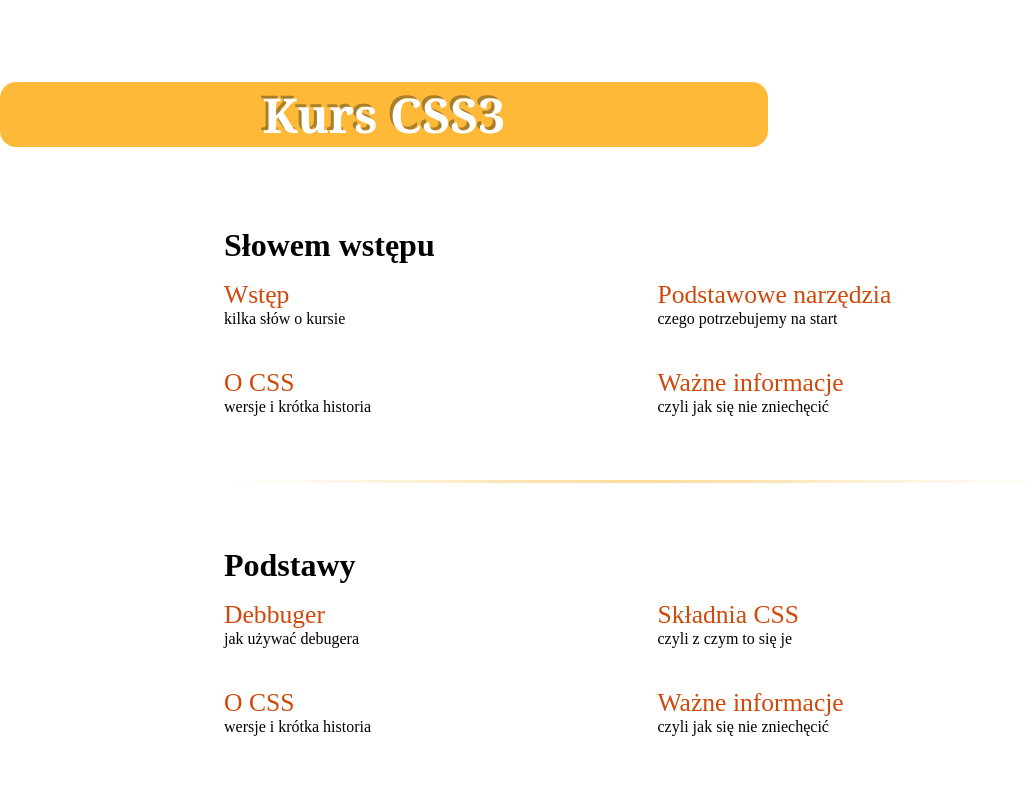
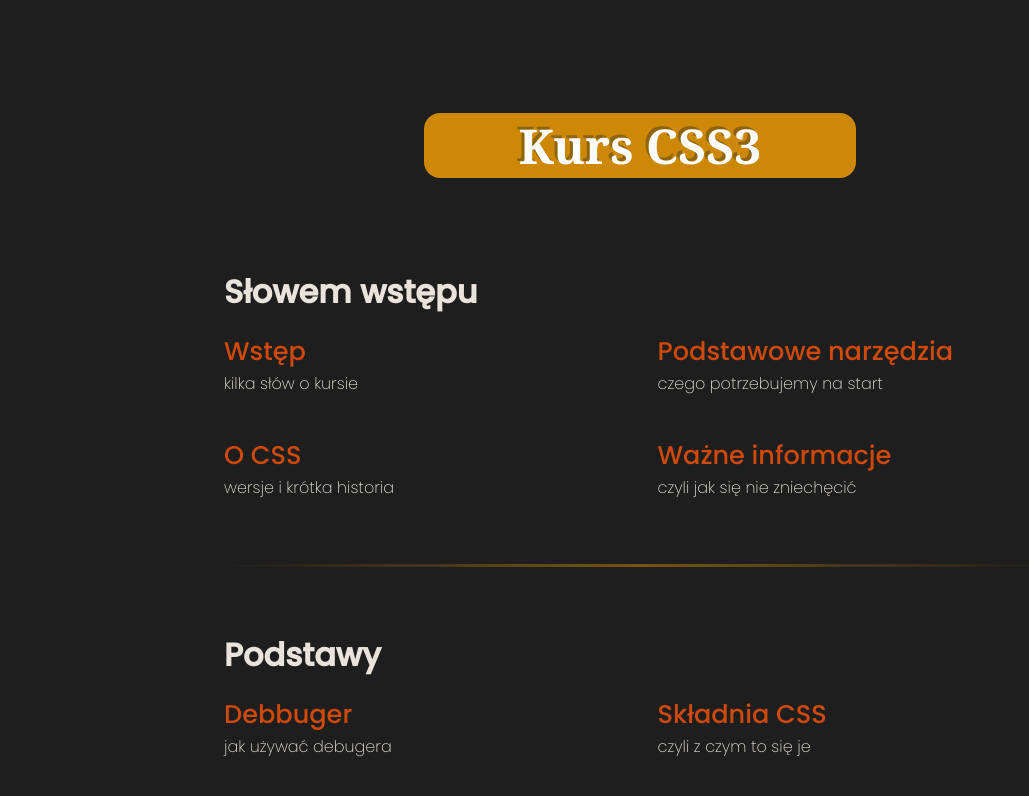
Before and after one commit to kosminskimateusz/kosminskimateusz.github.io, a plain HTML site: page index.html in a window 1280 px wide. Shown: the top 796 px of the page, without its empty margins (0-1029 px from the left). Drawn offline with Linux system fonts and the light colour scheme.

Commit message:
Added responsibility on logo and header

```diff
--- a/css/style.css
+++ b/css/style.css
@@ -4,29 +4,18 @@
    --backgroundColorDark: #1e1e1e;
    --textColor: rgb(233, 228, 219);
    --linkColor: rgb(207, 73, 10);
-<<<<<<< HEAD
    --linkHoverColor: rgba(82, 43, 26, 0.7);
-=======
-   --linkHoverColor: rgba(207, 73, 10, 0.7);
->>>>>>> cd7328f7427a89c95d6194f54e74b5fbf3ea6bd1
    --main-font: "Poppins", sans-serif;
 }
 
 * {
    margin: 0;
    padding: 0;
-<<<<<<< HEAD
-=======
-   box-sizing: border-box;
->>>>>>> cd7328f7427a89c95d6194f54e74b5fbf3ea6bd1
    background: var(--backgroundColorDark);
 }
 
 html {
-<<<<<<< HEAD
    box-sizing: border-box;
-=======
->>>>>>> cd7328f7427a89c95d6194f54e74b5fbf3ea6bd1
    color: var(--textColor);
    font-family: var(--main-font);
 }
@@ -38,11 +27,7 @@ html {
 
 
 header {
-<<<<<<< HEAD
    width: 100vw;
-=======
-   width: 100v;
->>>>>>> cd7328f7427a89c95d6194f54e74b5fbf3ea6bd1
    /* background: #111111; */
    overflow: hidden;
    text-align: center;
@@ -53,12 +38,8 @@ header {
 header>h1 {
    color: white;
    font-size: 3rem;
-<<<<<<< HEAD
    width: 27rem;
    max-width: 60vw;
-=======
-   width: 27%;
->>>>>>> cd7328f7427a89c95d6194f54e74b5fbf3ea6bd1
    margin: 10px auto;
    font-family: Cambria, Cochin, Georgia, Times, "Times New Roman", serif;
    background: rgba(255, 166, 0, 0.781);
@@ -67,15 +48,11 @@ header>h1 {
 }
 
 #logo {
-<<<<<<< HEAD
    /* width: 30%; */
    /* width: 30vw; */
    margin: 1rem 2rem;
    width: 30rem;
    max-width: 65vw;
-=======
-   width: 30%;
->>>>>>> cd7328f7427a89c95d6194f54e74b5fbf3ea6bd1
    border-radius: 1rem;
 }
 
```
